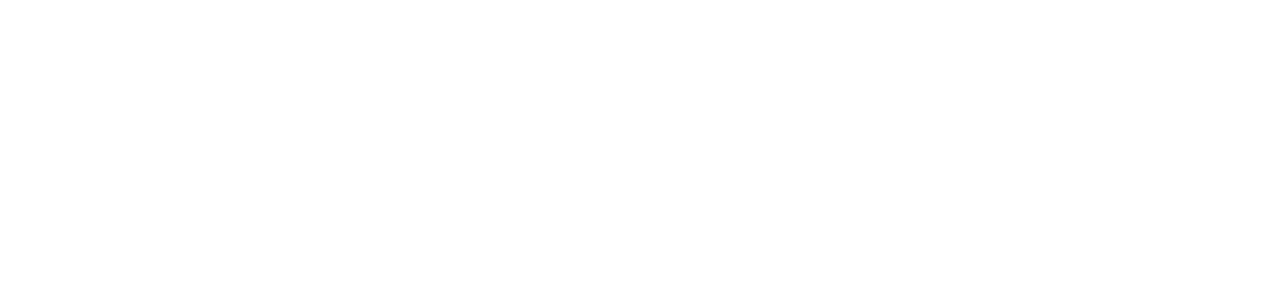
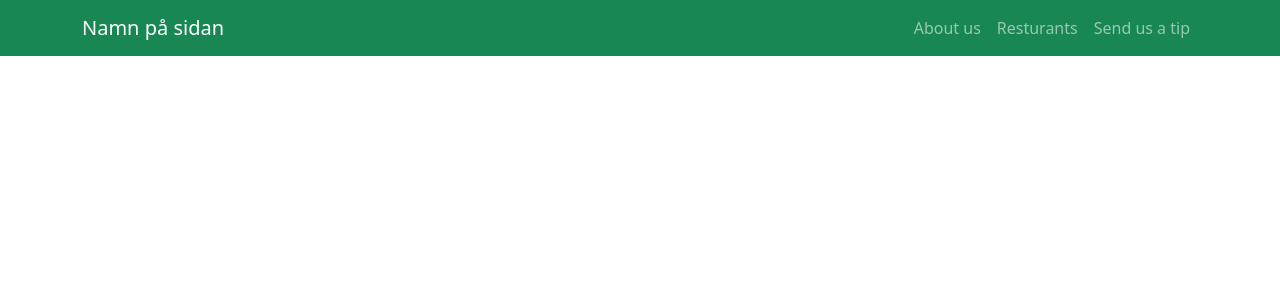
Before and after one commit to KettleWulf/spoonfeed, a React (Vite) app: page / in a window 1280 px wide. Shown: the top 300 px of the page. Built offline with nearby package versions, Linux system fonts and the light colour scheme.

Commit message:
added navbar

```diff
--- a/src/App.tsx
+++ b/src/App.tsx
@@ -1,9 +1,14 @@
+import Navigation from "./pages/partials/Navigation"
+import "./assets/scss/App.scss";
+
 
 function App() {
 
 
 	return (
-		<></>
+		<div id="App">
+			<Navigation />
+		</div>
 	)
 }
 
--- a/src/assets/scss/App.scss
+++ b/src/assets/scss/App.scss
@@ -0,0 +1 @@
+@import "bootstrap/scss/bootstrap";
--- /dev/null
+++ b/src/pages/partials/Navigation.tsx
@@ -0,0 +1,24 @@
+import { Container } from "react-bootstrap"
+import { Nav } from "react-bootstrap"
+import { Navbar } from "react-bootstrap"
+
+
+const Navigation = () => {
+    return (
+        <>
+            <Navbar bg="success" variant="dark">
+                <Container>
+                    <Navbar.Brand href="#home">Namn på sidan </Navbar.Brand>
+                    <Nav>
+                        <Nav.Link href="*">About us</Nav.Link>
+                        <Nav.Link href="*">Resturants</Nav.Link>
+                        <Nav.Link href="*">Send us a tip</Nav.Link>
+                    </Nav>
+                </Container>
+            </Navbar>
+
+        </>
+    )
+}
+
+export default Navigation
```
Also changed, not shown: src/assets/images/frog-927769_1920.jpg (added).
